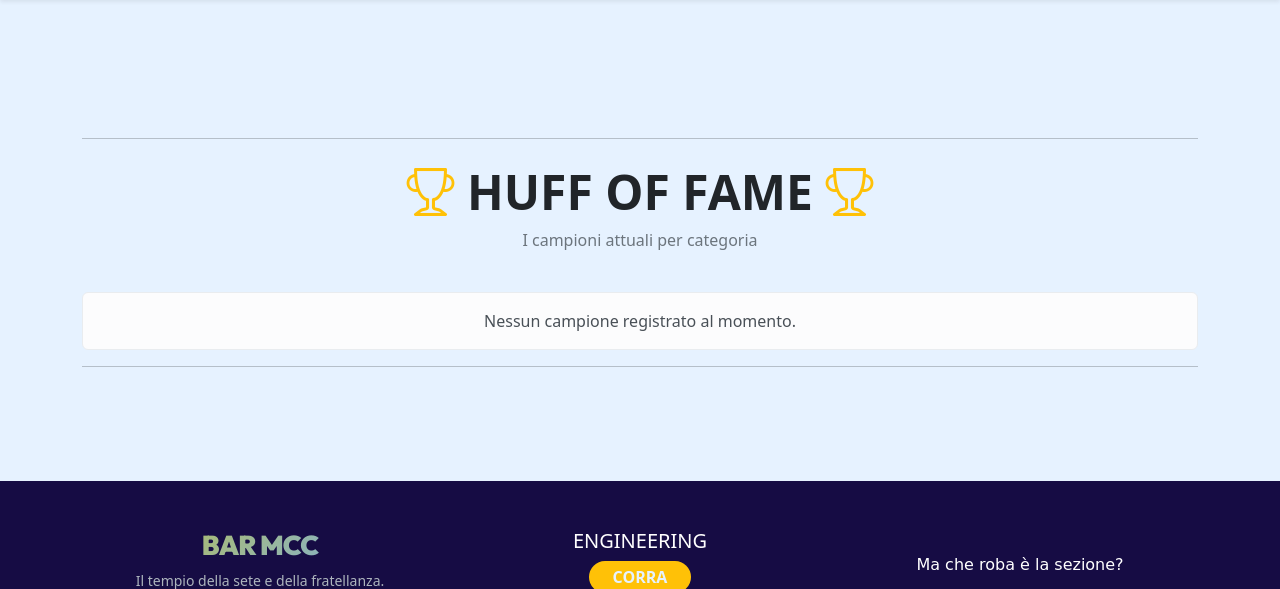
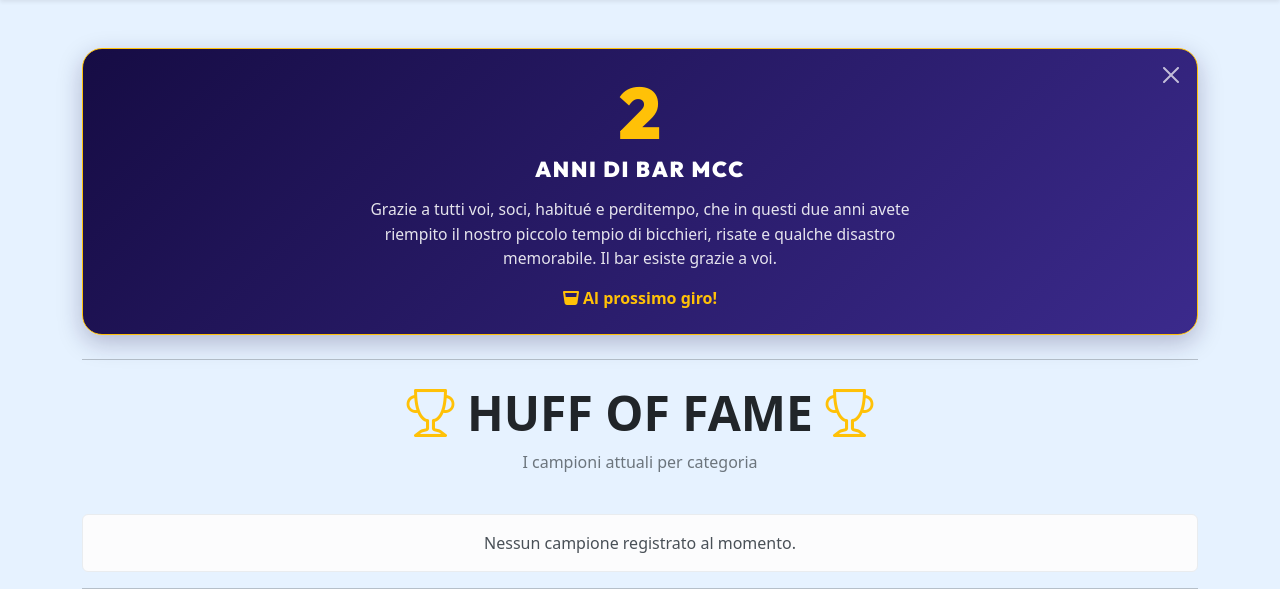
Before and after one commit to Eliobosdet/webapp-barmcc, a Django app: page / in a window 1280 px wide. Shown: the part 67-656 px from the top of the page. Run offline with Django 5.2, Linux system fonts and the light colour scheme; the visitor is signed in with stand-in values (Sample User, id 1); data comes from the database, SQL or seed files in the repository; data that the repository does not hold is empty; some libraries are stand-ins or nearby versions.

Commit message:
design edits

```diff
--- a/app/static/app/css/style.css
+++ b/app/static/app/css/style.css
@@ -510,6 +510,11 @@ main {
     transition: all 0.6s ease;
 }
 
+.cp-icon i {
+    color: #ffee07;
+    font-size: 1.1rem;
+}
+
 .cp-icon {
     position: absolute;
     top: 1px;
@@ -651,3 +656,112 @@ main {
     animation: fall linear forwards;
     font-size: 2rem;
 }
+
+/* =========================================================
+   BANNER ANNIVERSARIO
+   ========================================================= */
+.anniv-banner {
+    position: relative;
+    overflow: hidden;
+    margin-bottom: 1.5rem;
+    padding: 1.75rem 1.5rem 1.5rem;
+    border: 1px solid var(--accent-color);
+    border-radius: 20px;
+    text-align: center;
+    color: #ffffff;
+    background: linear-gradient(135deg, var(--nav-bg) 0%, #3b2a8c 100%);
+    box-shadow: 0 8px 24px rgba(22, 12, 68, 0.25);
+}
+
+.anniv-banner .btn-close {
+    position: absolute;
+    top: 14px;
+    right: 14px;
+    opacity: 0.7;
+}
+
+.anniv-banner .btn-close:hover {
+    opacity: 1;
+}
+
+.anniv-number {
+    display: inline-block;
+    font-family: 'Outfit', sans-serif;
+    font-size: 4.5rem;
+    font-weight: 900;
+    line-height: 1;
+    color: var(--accent-color);
+    cursor: pointer;
+    user-select: none;
+    transition: transform 0.2s ease;
+}
+
+.anniv-number:hover {
+    transform: scale(1.08) rotate(-4deg);
+}
+
+.anniv-title {
+    margin: 0.25rem 0 0.75rem;
+    font-family: 'Outfit', sans-serif;
+    font-size: 1.35rem;
+    font-weight: 800;
+    letter-spacing: 0.08em;
+    text-transform: uppercase;
+}
+
+.anniv-text {
+    max-width: 560px;
+    margin: 0 auto;
+    font-size: 0.98rem;
+    line-height: 1.55;
+    color: rgba(255, 255, 255, 0.88);
+}
+
+.anniv-toast {
+    margin-top: 1rem;
+    font-weight: 700;
+    color: var(--accent-color);
+}
+
+/* Party Mode */
+[data-theme="party"] .anniv-banner {
+    background: linear-gradient(135deg, #ff00ff 0%, #a200ff 100%);
+    border: 2px solid #ffee07;
+    box-shadow: 0 0 25px rgba(255, 0, 255, 0.6);
+}
+
+[data-theme="party"] .anniv-number {
+    color: #ffee07;
+    text-shadow: 0 0 10px #ffee07, 0 0 30px #ff00ff;
+}
+
+[data-theme="party"] .anniv-title {
+    text-shadow: 0 0 8px #ffffff, 0 0 20px #0b012a;
+}
+
+[data-theme="party"] .anniv-toast {
+    color: #ffee07;
+}
+
+/* Coriandoli */
+.confetti-piece {
+    position: fixed;
+    top: -20px;
+    z-index: 9998;
+    width: 8px;
+    height: 14px;
+    pointer-events: none;
+    animation: confetti-fall linear forwards;
+}
+
+@keyframes confetti-fall {
+    to {
+        transform: translate(var(--drift, 0), 110vh) rotate(720deg);
+        opacity: 0.9;
+    }
+}
+
+@media (prefers-reduced-motion: reduce) {
+    .confetti-piece { display: none; }
+    .anniv-number { transition: none; }
+}
--- a/app/templates/app/base.html
+++ b/app/templates/app/base.html
@@ -321,13 +321,25 @@
                 let isPartyLocked = false; // aggiornato dal polling
 
                 // --- Animazione banane ---
+                // --- Animazione elementi cadenti ---
 function spawnBananas() {
-                    const emojis = ['🍌', '🍸', '✨', '🕺', '🎵'];
+    const items = [
+        { icon: 'fa-lemon',               color: '#ffee07' },
+        { icon: 'fa-martini-glass-citrus', color: '#00ffcc' },
+        { icon: 'fa-champagne-glasses',    color: '#ff00ff' },
+        { icon: 'fa-star',                 color: '#ffc107' },
+        { icon: 'fa-music',                color: '#77afee' },
+        { icon: 'fa-record-vinyl',         color: '#ffffff' }
+    ];
 
     for (let i = 0; i < 30; i++) {
+        const item = items[Math.floor(Math.random() * items.length)];
         const el = document.createElement('div');
-                        el.innerText = emojis[Math.floor(Math.random() * emojis.length)];
+
+        el.innerHTML = '<i class="fa-solid ' + item.icon + '"></i>';
         el.classList.add('falling-item');
+        el.style.color = item.color;
+        el.style.textShadow = '0 0 10px ' + item.color;
         el.style.left = Math.random() * 100 + 'vw';
 
         const duration = Math.random() * 3 + 2;
--- a/app/templates/app/home.html
+++ b/app/templates/app/home.html
@@ -2,6 +2,23 @@
 {% block title %}Dashboard - BARMCC{% endblock %}
 {% block content %}
     <div class="container mt-4">
+
+        <!-- Banner secondo anniversario -->
+        <div class="anniv-banner" id="anniversaryBanner" hidden>
+            <button type="button"
+                    class="btn-close btn-close-white"
+                    id="anniversaryClose"
+                    aria-label="Chiudi"></button>
+            <div class="anniv-number" id="anniversaryNumber" title="Clicca!">2</div>
+            <div class="anniv-title">Anni di BAR MCC</div>
+            <p class="anniv-text mb-0">
+                Grazie a tutti voi, soci, habitué e perditempo, che in questi due anni
+                avete riempito il nostro piccolo tempio di bicchieri, risate e qualche
+                disastro memorabile. Il bar esiste grazie a voi.
+            </p>
+            <p class="anniv-toast mb-0"><i class="fa-solid fa-whiskey-glass"></i> Al prossimo giro!</p>
+        </div>
+
         {% if is_partner %}
             <div class="row">
                 <div class="col-12">
@@ -17,7 +34,7 @@
                                 </div>
                             </div>
                         </div>
-                        <div class="col-md-6 ">
+                        <div class="col-md-6">
                             <div class="card">
                                 <div class="card-body">
                                     <a href="{% url 'app:order_list' %}?status=UNPAID"
@@ -37,7 +54,9 @@
                 </div>
             </div>
         {% endif %}
+
         <hr>
+
         <div class="row mt-4">
             <div class="col-12 text-center mb-4">
                 <h1 class="display-5 fw-bold"><i class="bi bi-trophy text-warning"></i> HUFF OF FAME <i class="bi bi-trophy text-warning"></i></h1>
@@ -47,7 +66,7 @@
                 {% for category, person in results.items %}
                     {% if request.user.is_authenticated %}
                         <a href="{% url 'app:profile' person.id %}" class="text-decoration-none">
-                        {% endif %}
+                    {% endif %}
                         <div class="card mb-4 shadow-sm border-0 overflow-hidden"
                              style="border-radius: 20px">
                             <div class="row g-0 align-items-center p-3">
@@ -55,15 +74,10 @@
                                     {% if person.profile_picture %}
                                         <img src="{{ person.profile_picture.url }}"
                                              class="img-fluid rounded-circle shadow-sm"
-                                             style="width: 100px;
-                                                    height: 100px;
-                                                    object-fit: cover;
-                                                    border: 3px solid #ffc107">
+                                             style="width: 100px; height: 100px; object-fit: cover; border: 3px solid #ffc107">
                                     {% else %}
                                         <div class="rounded-circle bg-light d-flex align-items-center justify-content-center mx-auto shadow-sm"
-                                             style="width: 100px;
-                                                    height: 100px;
-                                                    border: 3px solid #dee2e6">
+                                             style="width: 100px; height: 100px; border: 3px solid #dee2e6">
                                             <span class="h2 mb-0 text-secondary">{{ person.first_name|slice:":1" }}{{ person.last_name|slice:":1" }}</span>
                                         </div>
                                     {% endif %}
@@ -87,7 +101,7 @@
                                 </div>
                             </div>
                         </div>
-                        {% if request.user.is_authenticated %}</a>{% endif %}
+                    {% if request.user.is_authenticated %}</a>{% endif %}
                 {% empty %}
                     <div class="col-12 text-center">
                         <p class="alert alert-light">Nessun campione registrato al momento.</p>
@@ -98,3 +112,51 @@
         </div>
     </div>
 {% endblock %}
+
+{% block extra_js %}
+<script>
+    document.addEventListener('DOMContentLoaded', function () {
+        const banner = document.getElementById('anniversaryBanner');
+        if (!banner) return;
+
+        const KEY = 'barmcc-anniv-2-closed';
+        const reduceMotion = window.matchMedia('(prefers-reduced-motion: reduce)').matches;
+
+        function confettiBurst() {
+            if (reduceMotion) return;
+            const colors = ['#ffc107', '#ff00ff', '#00ffcc', '#77afee', '#ffffff', '#ff5c5c'];
+
+            for (let i = 0; i < 45; i++) {
+                const el = document.createElement('div');
+                const duration = Math.random() * 2 + 2.5;
+
+                el.className = 'confetti-piece';
+                el.style.left = Math.random() * 100 + 'vw';
+                el.style.backgroundColor = colors[Math.floor(Math.random() * colors.length)];
+                el.style.setProperty('--drift', (Math.random() * 160 - 80) + 'px');
+                el.style.animationDuration = duration + 's';
+                el.style.animationDelay = Math.random() * 0.8 + 's';
+
+                document.body.appendChild(el);
+                setTimeout(() => el.remove(), (duration + 1) * 1000);
+            }
+        }
+
+        let closed = false;
+        try { closed = sessionStorage.getItem(KEY) === '1'; } catch (e) {}
+
+        if (!closed) {
+            banner.hidden = false;
+            // Aspetta la fine del preloader prima di far partire i coriandoli
+            setTimeout(confettiBurst, 700);
+        }
+
+        document.getElementById('anniversaryNumber').addEventListener('click', confettiBurst);
+
+        document.getElementById('anniversaryClose').addEventListener('click', function () {
+            banner.hidden = true;
+            try { sessionStorage.setItem(KEY, '1'); } catch (e) {}
+        });
+    });
+</script>
+{% endblock %}
```
Lines whose indentation alone changed are shown as unchanged.
